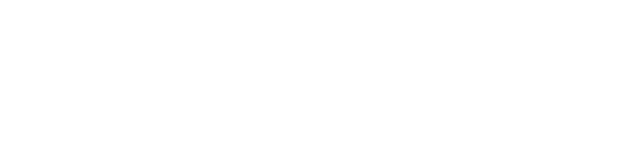
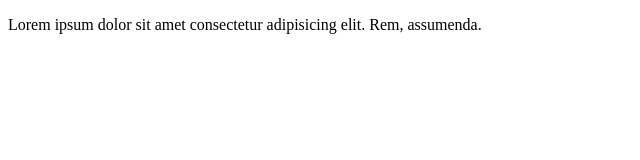
Before and after one commit to bmejiaf/test-repositorio, a plain HTML site: page index.html in a window 1280 px wide. Shown: the whole page, without its empty margins (0-640 px from the left). Drawn offline with Linux system fonts and the light colour scheme.

Commit message:
agregado div contenedor

```diff
--- a/index.html
+++ b/index.html
@@ -7,5 +7,12 @@
 </head>
 <body>
 
+    <!-- DIV CONTENEDOR 1-->
+    <div class="container">
+        <div class="row">
+            <p>Lorem ipsum dolor sit amet consectetur adipisicing elit. Rem, assumenda.</p>
+        </div>
+    </div>
+
 </body>
 </html>
```
